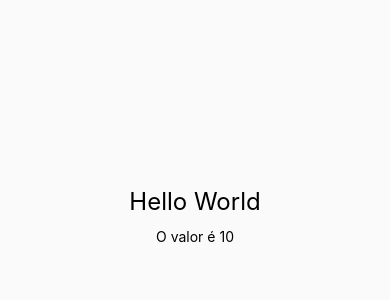
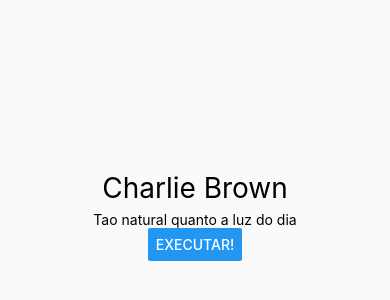
Before and after one commit to Dan-Sillva/react-native-study, a React Native app in the folder exercicios/: screen / in a window 390 px wide. Shown: the part 206-506 px from the top of the page. Built offline with nearby package versions, Linux system fonts and the light colour scheme.

Commit message:
Implementing a button

```diff
--- a/exercicios/src/App.jsx
+++ b/exercicios/src/App.jsx
@@ -3,7 +3,9 @@ import { View } from 'react-native';
 
 // components
 import Primeiro from './components/Primeiro';
-import RandomInt from './components/RandomInt';
+// import RandomInt from './components/RandomInt';
+import Reader from './components/Reader';
+import Button from './components/Button';
 // import { Comp2, Comp3 } from './components/Multi';
 // import MinMax from './components/MinMax';
 
@@ -13,11 +15,8 @@ import GlobalStyle from './styles/GlobalStyle';
 export default () => {
     return (
         <View style={GlobalStyle.App}>
-            <Primeiro />
-            {/* <Comp2 />
-            <Comp3 /> */}
-            {/* <MinMax min='3' max='30'/> */}
-            <RandomInt min="3" max="10"/>
+            <Reader title="Charlie Brown" subtitle="Tao natural quanto a luz do dia"/>
+            <Button />
         </View>
     )
 }
--- /dev/null
+++ b/exercicios/src/components/Button.jsx
@@ -0,0 +1,12 @@
+import React from 'react';
+import { Button } from 'react-native';
+
+export default (props) => {
+    const funcButton = () => {
+        console.warn('Executando..')
+    }
+
+    return (
+        <Button title="executar!" onPress={funcButton} />
+    )
+}
--- a/exercicios/src/components/Primeiro.jsx
+++ b/exercicios/src/components/Primeiro.jsx
@@ -5,6 +5,6 @@ import GlobalStyle from '../styles/GlobalStyle';
 
 export default () => {
     return (
-        <Text style={GlobalStyle.Tittle}>Hello World</Text>
+        <Text style={GlobalStyle.Title}>Hello World</Text>
     )
 }
--- /dev/null
+++ b/exercicios/src/components/Reader.jsx
@@ -0,0 +1,23 @@
+import React from 'react';
+import { Text } from 'react-native';
+
+import GlobalStyle from '../styles/GlobalStyle';
+
+export default (props) => {
+    return (
+        <React.Fragment>
+            <Text style={GlobalStyle.Title}>
+                {props.title}
+            </Text>
+            <Text>
+                {props.subtitle}
+            </Text>
+        </React.Fragment>
+    )
+}
+/**
+ *  Quando se deseja devolver, retornar, mais de um elemento ao mesmo tempo (nesse caso,
+ *  dois <Text>), é preciso envolver esses elementos em algo, pois o React Native só vai
+ *  aceitar caso esteja retornando apenas um elemento (nesse caso, o React.Fragment, que
+ *  serve justamente pra isso, onde nele sim, contem os dois <Text> que queremos).
+ */
--- a/exercicios/src/styles/GlobalStyle.jsx
+++ b/exercicios/src/styles/GlobalStyle.jsx
@@ -9,8 +9,13 @@ export default StyleSheet.create({
         padding: 12,
     },
 
-    Tittle: {
-        fontSize:24,
-        marginBottom: 12
-    }
+    Title: {
+        fontSize:28,
+        marginBottom: 6,
+    },
+
+    ViewStyle: {
+        justifyContent: 'center',
+        alignItems: 'center',
+    },
 })
```
